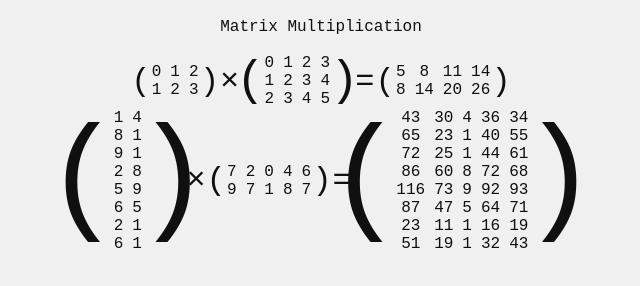
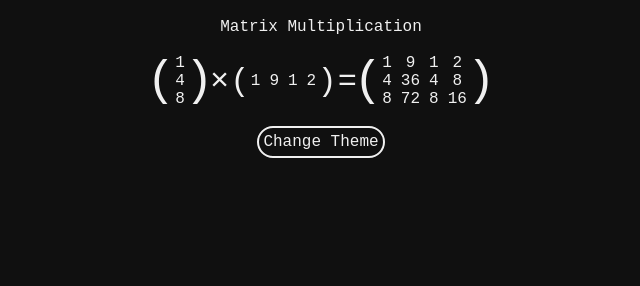
Before and after one commit to Yrahcaz7/Matrix-Transformation, a plain HTML site: page index.html in a window 1280 px wide. Shown: the whole page, without its empty margins (319-959 px from the left). Drawn offline with Linux system fonts and the light colour scheme.

Commit message:
add change theme button & adjustments

```diff
--- a/main.css
+++ b/main.css
@@ -1,6 +1,6 @@
 :root {
-	--bg-color: #F0F0F0;
-	--txt-color: #101010;
+	--bg-color: #101010;
+	--txt-color: #F0F0F0;
 }
 
 * {
@@ -9,8 +9,8 @@
 
 html, body {
 	margin: 0;
+	height: 100%;
 	background-color: var(--bg-color);
-	min-height: 100%;
 	text-align: center;
 	font-family: 'Courier New', Courier, monospace;
 	color: var(--txt-color);
@@ -50,3 +50,14 @@ td {
 	font-size: 2em;
 	margin: 0 0.5ch;
 }
+
+button {
+	background-color: var(--bg-color);
+	border: 2px solid var(--txt-color);
+	border-radius: 2ch;
+	padding: 0.5ch;
+	color: var(--txt-color);
+	font-family: inherit;
+	font-size: inherit;
+	cursor: pointer;
+}
--- a/main.js
+++ b/main.js
@@ -1,25 +1,23 @@
+function changeTheme() {
+	let textColor = document.documentElement.style.getPropertyValue("--txt-color") || "#F0F0F0";
+	document.documentElement.style.setProperty("--txt-color", document.documentElement.style.getPropertyValue("--bg-color") || "#101010");
+	document.documentElement.style.setProperty("--bg-color", textColor);
+};
+
 function update() {
 	let html = "<br>Matrix Multiplication<br><br>";
 	html += "<div class='row'>";
-	let matrix1 = new Matrix(2, 3).map((_, row, col) => row + col);
-	let matrix2 = new Matrix(3, 4).map((_, row, col) => row + col);
+	let randomValues = Array.from({length: 3}, () => 1 + Math.floor(Math.random() * 5));
+	let matrix1 = new Matrix(randomValues[0], randomValues[1]).map(() => Math.floor(Math.random() * 10));
+	let matrix2 = new Matrix(randomValues[1], randomValues[2]).map(() => Math.floor(Math.random() * 10));
 	let matrix3 = matrix1.multiply(matrix2);
 	html += matrix1.toHTML();
 	html += "<div class='operator'>&#x00D7;</div>";
 	html += matrix2.toHTML();
 	html += "<div class='operator'>=</div>";
 	html += matrix3.toHTML();
-	html += "</div>";
-	html += "<div class='row'>";
-	let matrix4 = new Matrix(8, 2).map(() => Math.floor(Math.random() * 10));
-	let matrix5 = new Matrix(2, 5).map(() => Math.floor(Math.random() * 10));
-	let matrix6 = matrix4.multiply(matrix5);
-	html += matrix4.toHTML();
-	html += "<div class='operator'>&#x00D7;</div>";
-	html += matrix5.toHTML();
-	html += "<div class='operator'>=</div>";
-	html += matrix6.toHTML();
 	html += "</div><br>";
+	html += "<button onclick='changeTheme()'>Change Theme</button><br>";
 	document.body.innerHTML = html;
 };
 
--- a/matrix.js
+++ b/matrix.js
@@ -94,7 +94,7 @@ class Matrix {
 
 	/**
 	 * Returns a new matrix that is the result of multiplying a matrix with the current matrix.
-	 * @param {Matrix} matrix
+	 * @param {Matrix} matrix - The matrix to multiply with the current matrix.
 	 */
 	multiply(matrix) {
 		if (this.cols !== matrix.rows) {
@@ -122,11 +122,11 @@ class Matrix {
 	 */
 	toHTML() {
 		let html = "<div class='matrix'>";
-		html += "<div class='left-parenthesis' style='font-size: " + this.rows + "em'>(</div>";
+		html += "<div class='left-parenthesis' style='font-size: " + Math.max(this.rows, 2) + "em'>(</div>";
 		html += "<table><tr>";
 		html += this.data.map(row => "<td>" + row.join("</td><td>") + "</td>").join("</tr><tr>");
 		html += "</tr></table>";
-		html += "<div class='right-parenthesis' style='font-size: " + this.rows + "em'>)</div>";
+		html += "<div class='right-parenthesis' style='font-size: " + Math.max(this.rows, 2) + "em'>)</div>";
 		return html + "</div>";
 	};
 };
```
